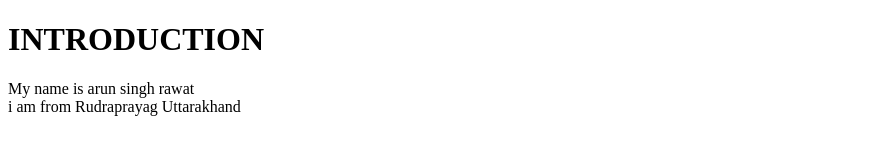
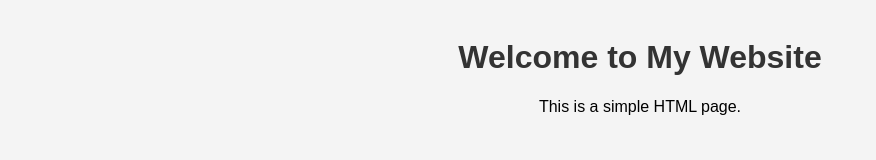
Before and after one commit to arun8979/FirstRepo, a plain HTML site: page index.html in a window 1280 px wide. Shown: the whole page, without its empty margins (0-876 px from the left). Drawn offline with Linux system fonts and the light colour scheme.

Commit message:
the whole file is changed also add css and java script

```diff
--- a/index.html
+++ b/index.html
@@ -3,11 +3,26 @@
 <head>
     <meta charset="UTF-8">
     <meta name="viewport" content="width=device-width, initial-scale=1.0">
-    <title>Document</title>
+    <title>My HTML Page</title>
+    <style>
+        body {
+            font-family: Arial, sans-serif;
+            background-color: #f4f4f4;
+            text-align: center;
+            padding: 10px;
+        }
+        h1 {
+            color: #333;
+        }
+    </style>
+    <script>
+        function showMessage() {
+            alert("Hello! Welcome to my website.");
+        }
+    </script>
 </head>
-<body>
-    <h1>INTRODUCTION</h1>
-    <P>My name is arun singh rawat <br>
-    i am from Rudraprayag Uttarakhand</P>
+<body onload="showMessage()">
+    <h1>Welcome to My Website</h1>
+    <p>This is a simple HTML page.</p>
 </body>
 </html>
```
